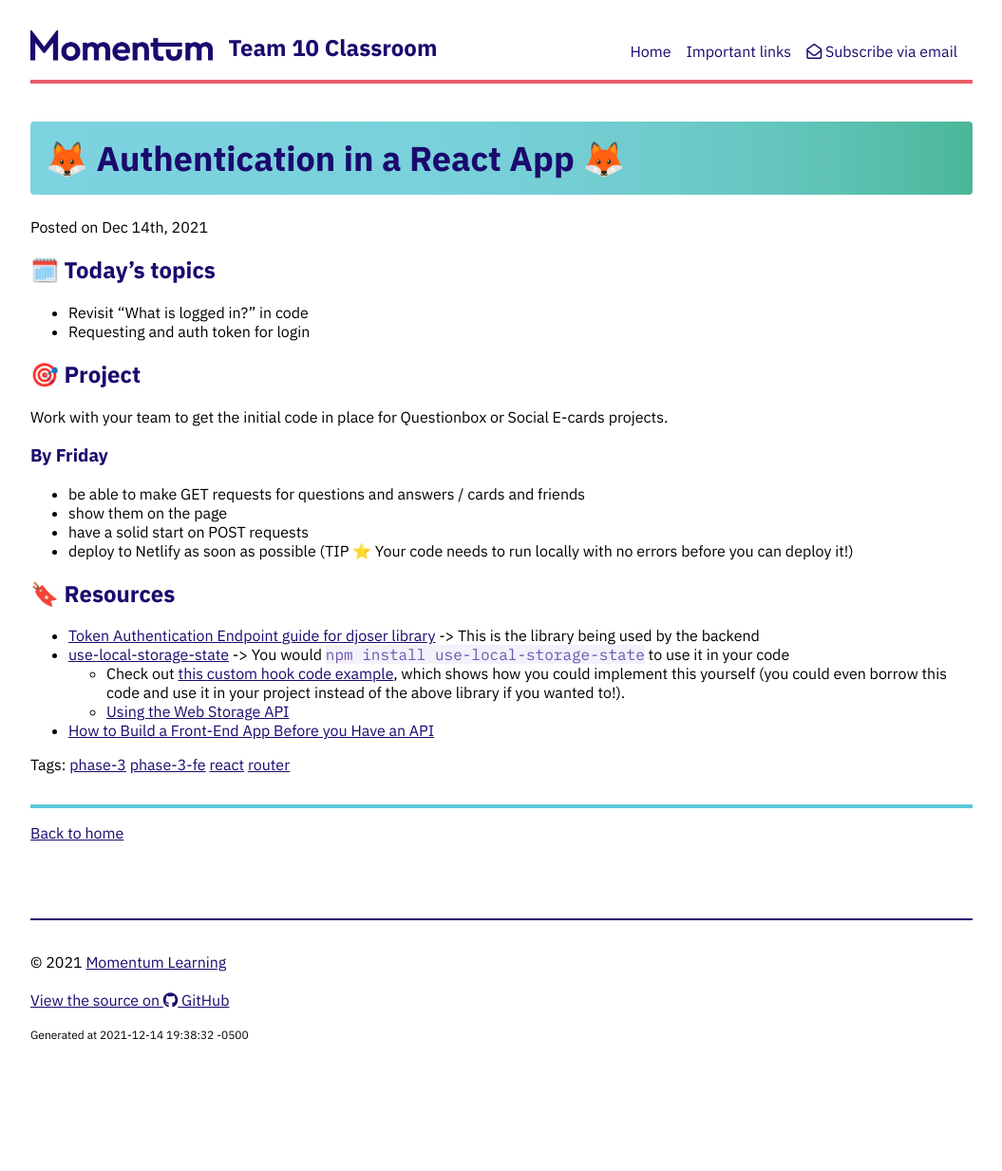
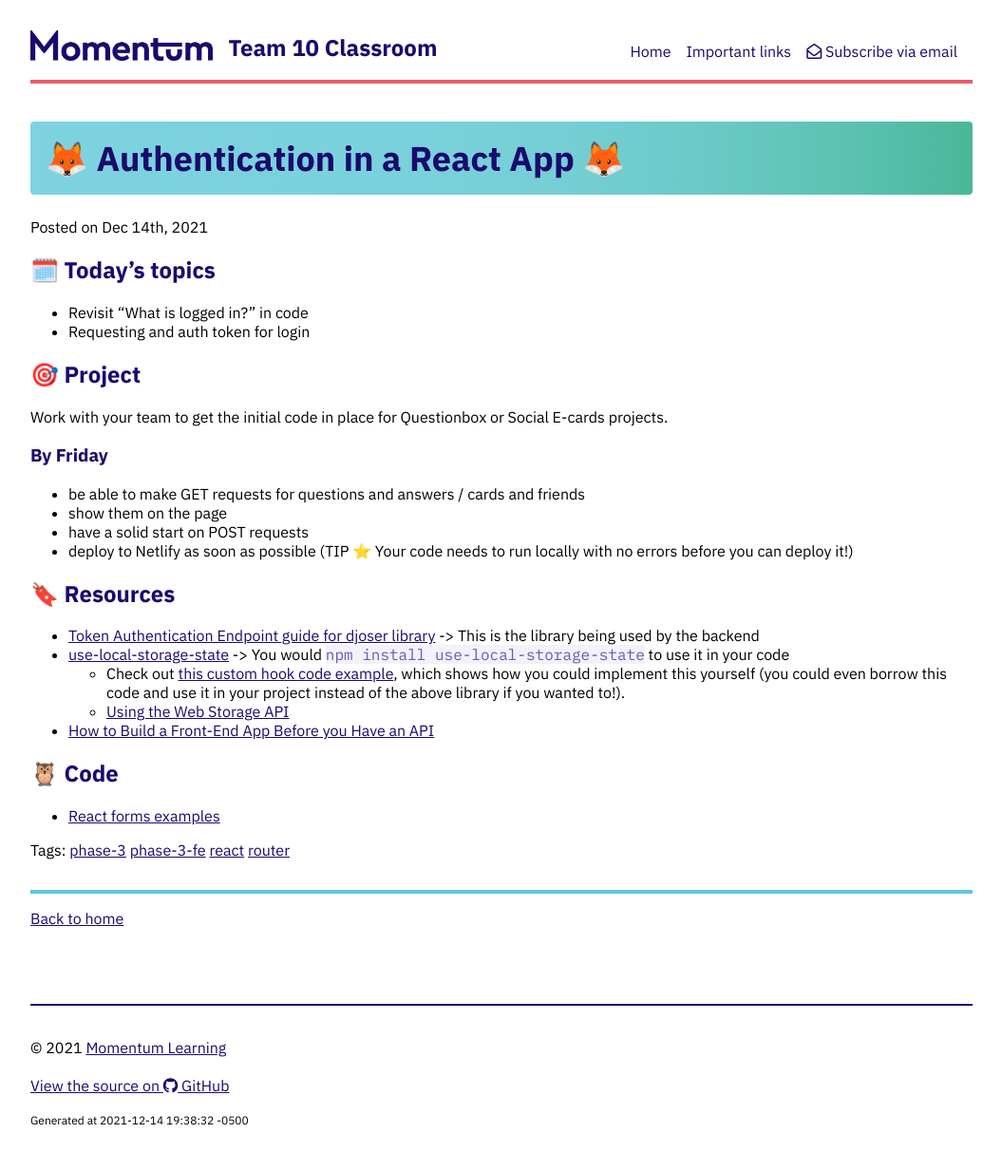
Before and after one commit to Momentum-Team-10/momentum-team-10.github.io, a Jekyll site: the page built from _posts/2021-12-14-fe-auth.md, in a window 1280 px wide. Shown: the whole page at 95% size, without its empty margins (112-1167 px from the left). Built offline with Jekyll 4.4.1, drawn with Linux system fonts in a browser that asks for light colours; nearby versions of some CDN libraries; before the commit the page ends 1143 px from its top, so only the background shows below that.

Commit message:
add link to code from class

```diff
--- a/_posts/2021-12-14-fe-auth.md
+++ b/_posts/2021-12-14-fe-auth.md
@@ -27,3 +27,7 @@ Work with your team to get the initial code in place for Questionbox or Social E
   - Check out [this custom hook code example](https://usehooks.com/useLocalStorage/), which shows how you could implement this yourself (you could even borrow this code and use it in your project instead of the above library if you wanted to!).
   - [Using the Web Storage API](https://developer.mozilla.org/en-US/docs/Web/API/Web_Storage_API/Using_the_Web_Storage_API)
 - [How to Build a Front-End App Before you Have an API](https://dev.to/momentum/how-to-build-a-front-end-app-before-you-have-an-api-3ai3)
+
+## 🦉 Code
+
+- [React forms examples](https://github.com/Momentum-Team-10/example-react-forms)
```
